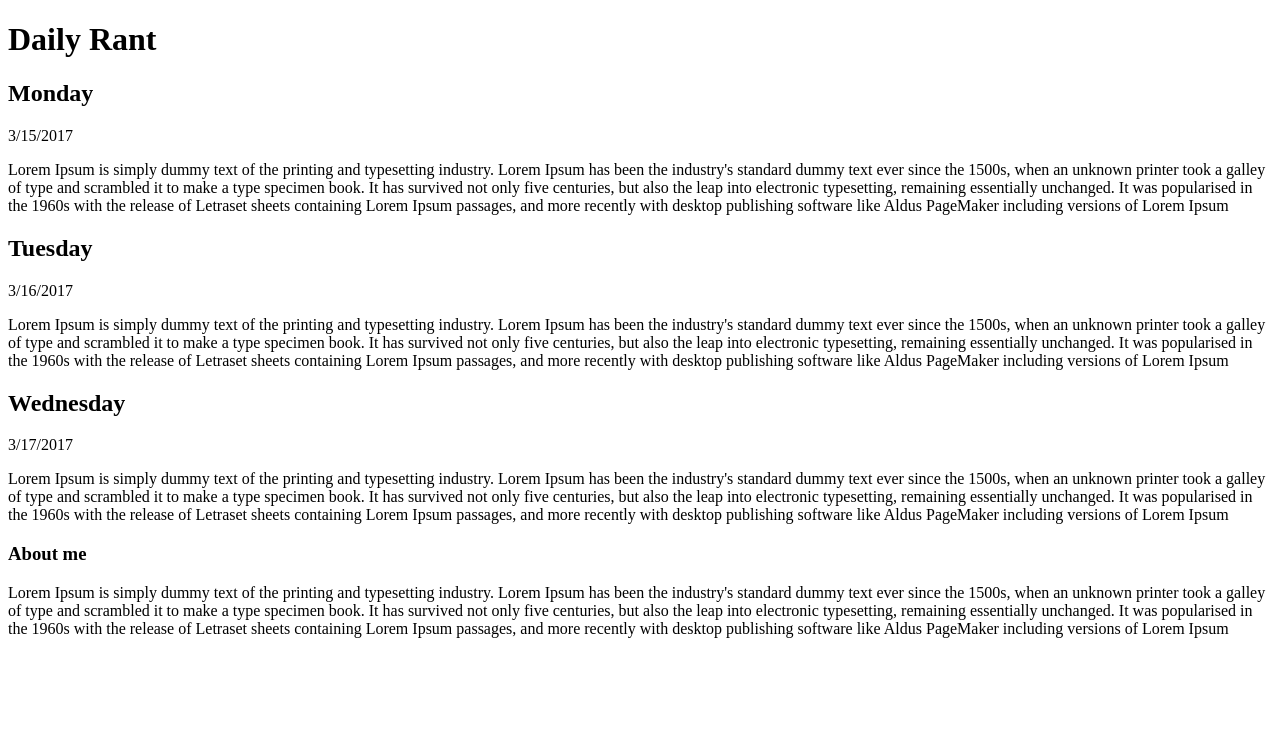
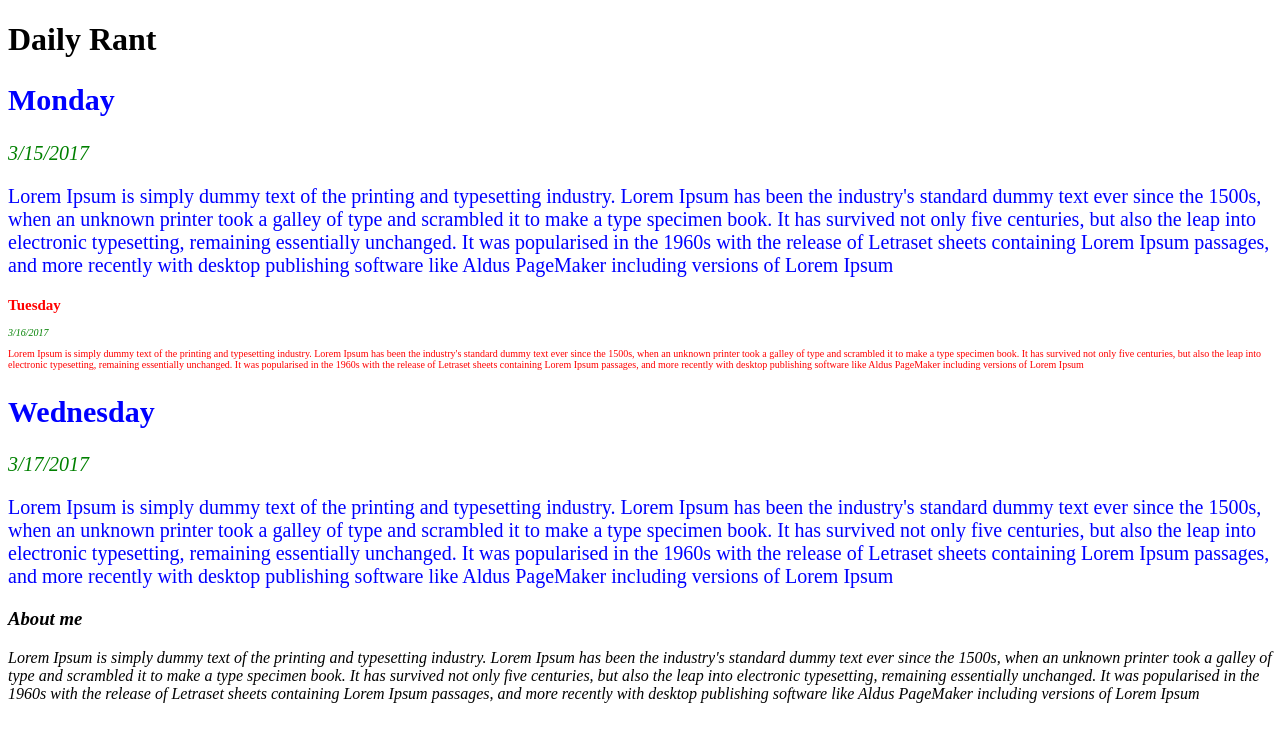
Before and after one commit to Epicodus-SZ/blogging, a plain HTML site: page index.html in a window 1280 px wide. Drawn offline with Linux system fonts and the light colour scheme.

Commit message:
add div styling

```diff
--- a/css/styles.css
+++ b/css/styles.css
@@ -0,0 +1,18 @@
+.blogpost1 {
+    font-size: 20px;
+    color: blue;
+}
+
+.blogpost2 {
+    font-size: 10px;
+    color: red;
+}
+
+.date {
+  color: green;
+  font-style: italic;
+}
+
+.about {
+    font-style: italic;
+}
--- a/index.html
+++ b/index.html
@@ -10,21 +10,23 @@
     <h1>Daily Rant</h1>
     <div class="blogpost1">
     <h2>Monday</h2>
-      <p>3/15/2017</p>
+      <p class="date">3/15/2017</p>
       <p>Lorem Ipsum is simply dummy text of the printing and typesetting industry. Lorem Ipsum has been the industry's standard dummy text ever since the 1500s, when an unknown printer took a galley of type and scrambled it to make a type specimen book. It has survived not only five centuries, but also the leap into electronic typesetting, remaining essentially unchanged. It was popularised in the 1960s with the release of Letraset sheets containing Lorem Ipsum passages, and more recently with desktop publishing software like Aldus PageMaker including versions of Lorem Ipsum</p>
     </div>
     <div class="blogpost2">
     <h2>Tuesday</h2>
-      <p>3/16/2017</p>
+      <p class="date">3/16/2017</p>
       <p>Lorem Ipsum is simply dummy text of the printing and typesetting industry. Lorem Ipsum has been the industry's standard dummy text ever since the 1500s, when an unknown printer took a galley of type and scrambled it to make a type specimen book. It has survived not only five centuries, but also the leap into electronic typesetting, remaining essentially unchanged. It was popularised in the 1960s with the release of Letraset sheets containing Lorem Ipsum passages, and more recently with desktop publishing software like Aldus PageMaker including versions of Lorem Ipsum</p>
     </div>
-    <div class="blogpost3">
+    <div class="blogpost1">
     <h2>Wednesday</h2>
-      <p>3/17/2017</p>
+      <p class="date">3/17/2017</p>
       <p>Lorem Ipsum is simply dummy text of the printing and typesetting industry. Lorem Ipsum has been the industry's standard dummy text ever since the 1500s, when an unknown printer took a galley of type and scrambled it to make a type specimen book. It has survived not only five centuries, but also the leap into electronic typesetting, remaining essentially unchanged. It was popularised in the 1960s with the release of Letraset sheets containing Lorem Ipsum passages, and more recently with desktop publishing software like Aldus PageMaker including versions of Lorem Ipsum</p>
     </div>
-    <h3>About me</h3>
-    <p>Lorem Ipsum is simply dummy text of the printing and typesetting industry. Lorem Ipsum has been the industry's standard dummy text ever since the 1500s, when an unknown printer took a galley of type and scrambled it to make a type specimen book. It has survived not only five centuries, but also the leap into electronic typesetting, remaining essentially unchanged. It was popularised in the 1960s with the release of Letraset sheets containing Lorem Ipsum passages, and more recently with desktop publishing software like Aldus PageMaker including versions of Lorem Ipsum</p>
+    <div class="about">
+      <h3>About me</h3>
+      <p>Lorem Ipsum is simply dummy text of the printing and typesetting industry. Lorem Ipsum has been the industry's standard dummy text ever since the 1500s, when an unknown printer took a galley of type and scrambled it to make a type specimen book. It has survived not only five centuries, but also the leap into electronic typesetting, remaining essentially unchanged. It was popularised in the 1960s with the release of Letraset sheets containing Lorem Ipsum passages, and more recently with desktop publishing software like Aldus PageMaker including versions of Lorem Ipsum</p>
+    </div>
 
   </body>
 </html>
```
